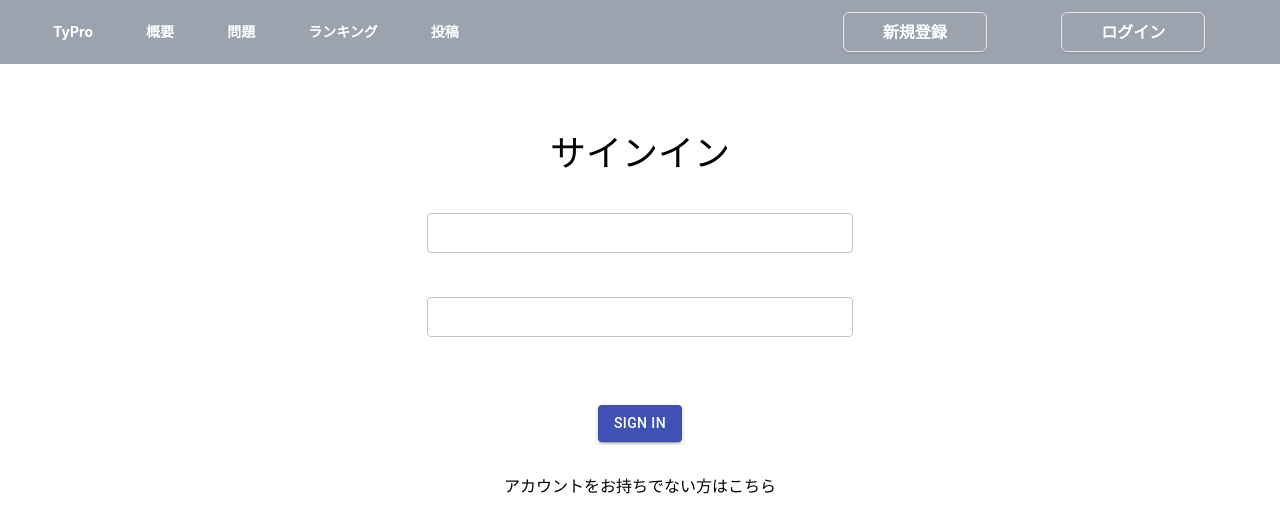
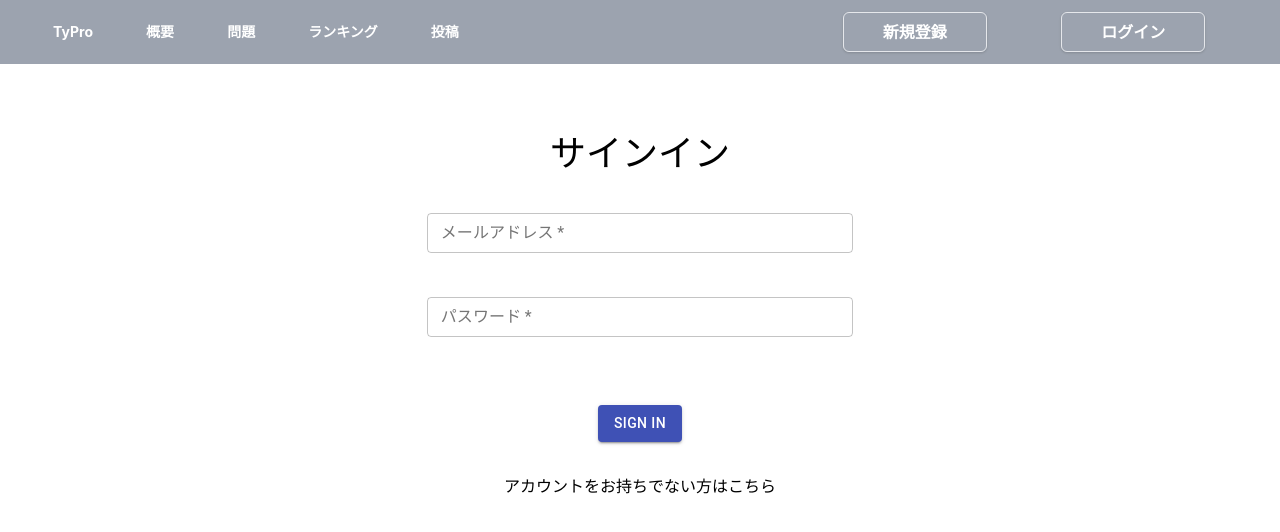
Before and after one commit to today-also-late/typro, a Next.js app: page /signin in a window 1280 px wide. Shown: the top 532 px of the page. Built offline with nearby package versions, Linux system fonts and the light colour scheme; no server answers.

Commit message:
feat: buttonを追加

```diff
--- a/src/components/atoms/CommonInput.tsx
+++ b/src/components/atoms/CommonInput.tsx
@@ -3,14 +3,15 @@ import TextField from "@material-ui/core/TextField";
 
 type TextField = {
   fullWidth: boolean;
-  focus: boolean;
-  margin: string;
+  label: string;
+  focus?: boolean;
+  margin?: string;
   multiline: boolean;
   required: boolean;
   rows: number;
   value: string;
   type: string;
-  variant: string;
+  variant?: string;
   onChange: React.ChangeEventHandler;
 };
 
@@ -18,6 +19,7 @@ const CommonInput = (props: TextField) => {
   return (
     <TextField
       className=""
+      label={props.label}
       fullWidth={props.fullWidth}
       autoFocus={props.focus}
       margin="dense"
```
